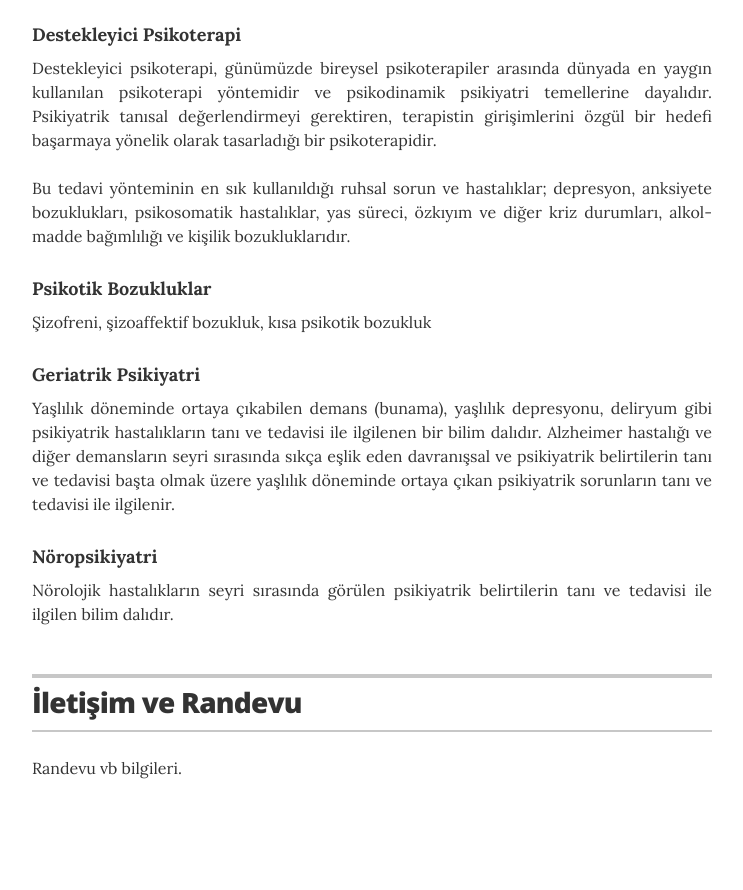
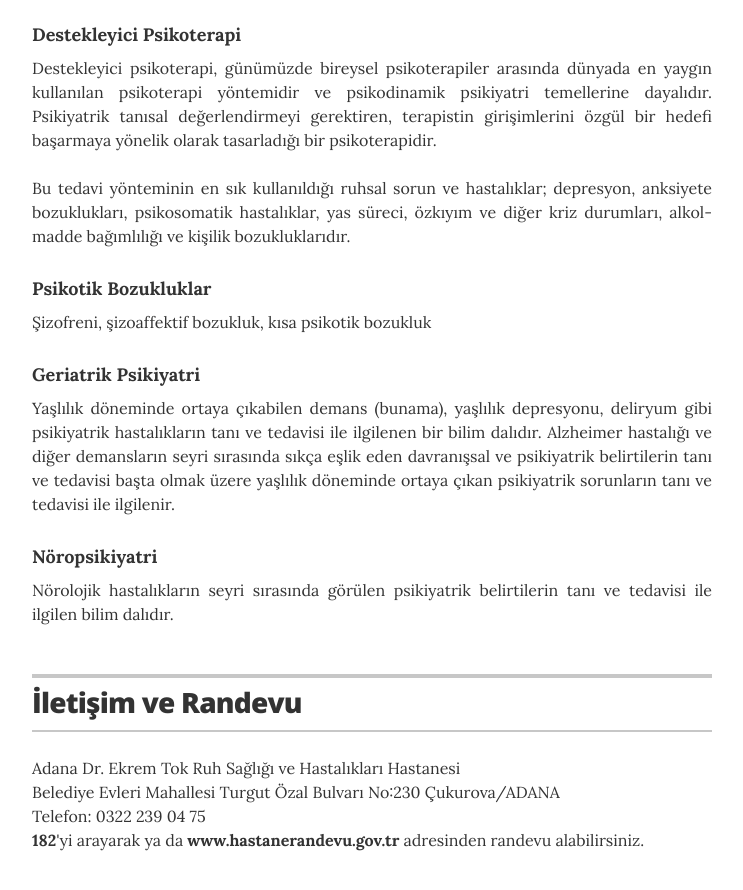
Before and after one commit to ibucgun/ibucgun.github.io, a Jekyll site: the page built from index.html, in a window 1280 px wide and 900 px high, scrolled down 1845 px. Shown: the top 890 px of the window, without its empty margins (268-1011 px from the left). Built offline with Jekyll 4.4.1, drawn with Linux system fonts in a browser that asks for light colours; before the commit the page ends 2673 px from its top, so only the background shows below that.

Commit message:
Update resume.html

```diff
--- a/_layouts/resume.html
+++ b/_layouts/resume.html
@@ -127,7 +127,11 @@
         </header>
 
         <div class="resume-item">
-          <p>Randevu vb bilgileri.</p>
+          <p>Adana Dr. Ekrem Tok Ruh Sağlığı ve Hastalıkları Hastanesi<br>
+		  Belediye Evleri Mahallesi Turgut Özal Bulvarı No:230 Çukurova/ADANA<br>
+		  Telefon: 0322 239 04 75<br>
+		  <b>182</b>'yi arayarak ya da <b>www.hastanerandevu.gov.tr</b> adresinden randevu alabilirsiniz.
+		  </p>
         </div>
 
       </section>
```
